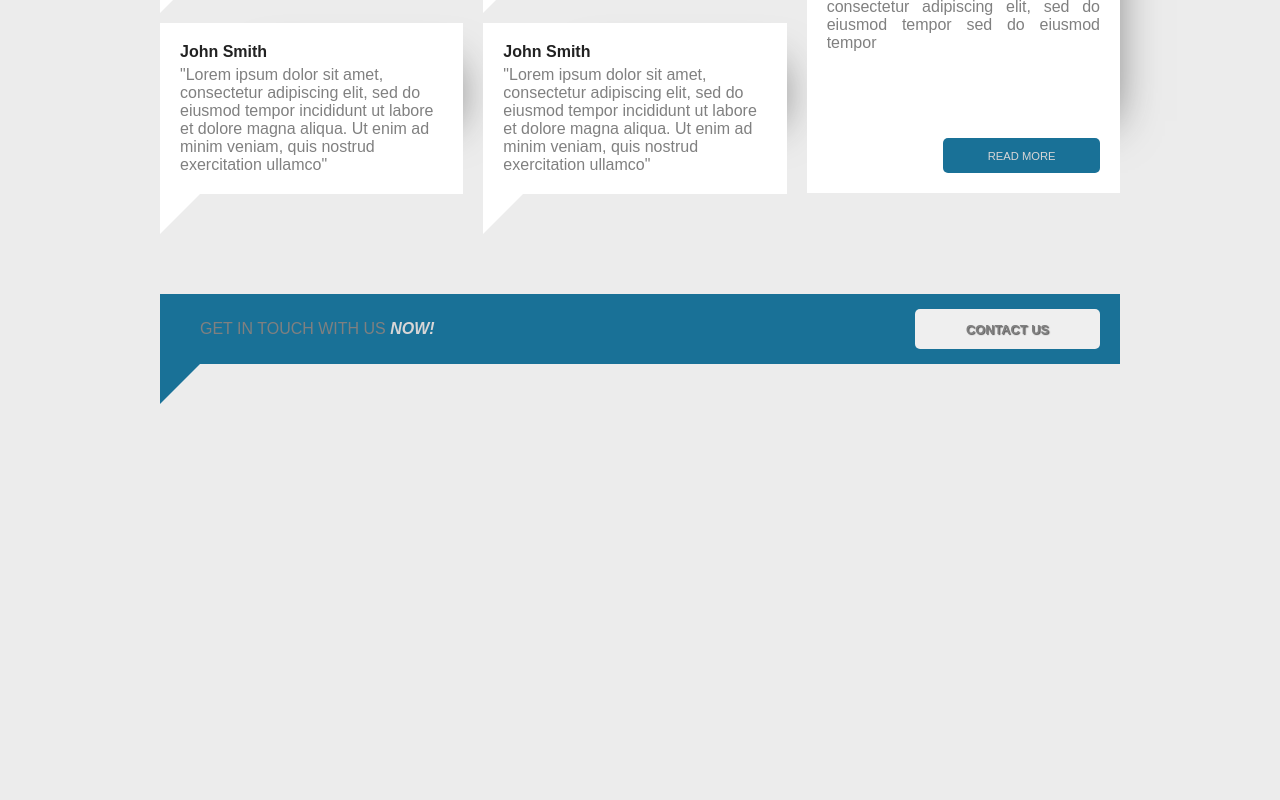
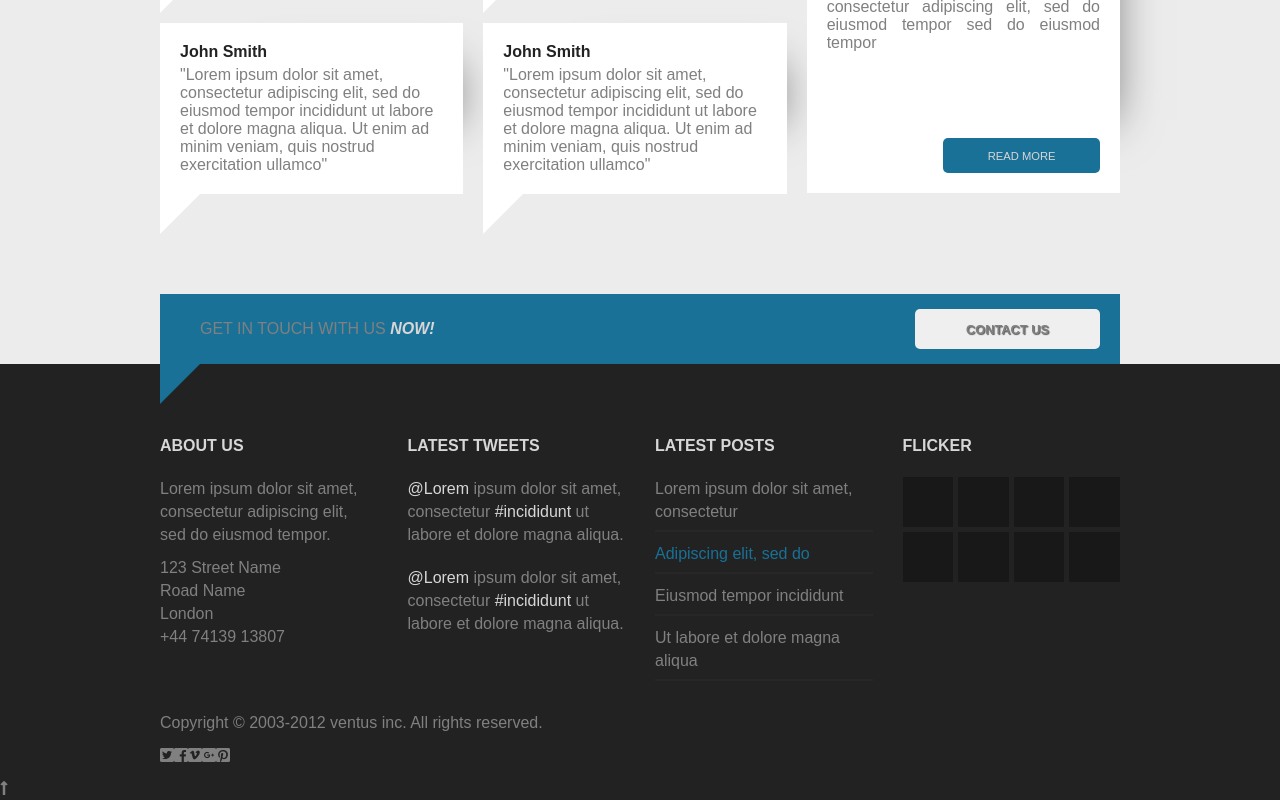
Before and after one commit to Ditiite/react-assignment-1, a React (Create React App) app: page / in a window 1280 px wide. Shown: the part 1533-2333 px from the top of the page. Before the commit the page ends 1957 px from the top, so only its background shows below. Built offline with nearby package versions, Linux system fonts and the light colour scheme.

Commit message:
Footer part with text

```diff
--- a/public/index.html
+++ b/public/index.html
@@ -19,6 +19,8 @@
       work correctly both with client-side routing and a non-root public URL.
       Learn how to configure a non-root public URL by running `npm run build`.
     -->
+    <link rel="stylesheet" href="https://use.fontawesome.com/releases/v5.0.13/css/all.css" integrity="sha384-DNOHZ68U8hZfKXOrtjWvjxusGo9WQnrNx2sqG0tfsghAvtVlRW3tvkXWZh58N9jp"
+      crossorigin="anonymous">
     <title>React App</title>
   </head>
   <body>
--- a/src/App.css
+++ b/src/App.css
@@ -17,6 +17,7 @@ body {
   --text-color-darcer: #222;
   --bolder-text-light-color: rgb(216, 214, 214);
   --blog-box-shadow: 50px -15px 43px -57px rgb(110, 110, 110);
+  --dark-bg: rgb(34, 34, 34);
 }
 
 /* All blue buttons in the app */
--- a/src/App.js
+++ b/src/App.js
@@ -1,10 +1,11 @@
-import React, { Component } from 'react';
-import './App.css';
+import React, { Component } from 'react'
+import './App.css'
 
-import { Header } from './header/Header';
-import { FeatureList } from './features/FeatureList';
-import { Blog } from './blog/blog';
-import { Articles } from './articles/articles';
+import { Header } from './header/Header'
+import { FeatureList } from './features/FeatureList'
+import { Blog } from './blog/blog'
+import { Articles } from './articles/articles'
+import { Footer } from './footer/footer'
 
 
 class App extends Component {
@@ -16,6 +17,7 @@ class App extends Component {
                 <FeatureList />
                 <Blog />
                 <Articles />
+                <Footer />
             </div>
         );
     }
--- a/src/articles/articles.css
+++ b/src/articles/articles.css
@@ -25,4 +25,5 @@
     background: var(--button-bg);
     padding: 10px 0;
     box-shadow: none;
+    margin-bottom: -60px;
 }
--- /dev/null
+++ b/src/footer/footer.css
@@ -0,0 +1,56 @@
+/* Full width footer section */
+footer {
+    background: var(--dark-bg);
+    padding-top: 60px;
+    line-height: 23px;
+}
+/* Footer main grid */
+.footer-section {
+    display: grid;
+    grid-template-columns: repeat(4, 1fr);
+    grid-area:
+        "about tweet posts flicker";
+    grid-gap: 30px;
+}
+
+footer h3 {
+    text-transform: uppercase;
+    color: var(--bolder-text-light-color);
+    padding-bottom: 10px;
+    font-size: 1em;
+}
+
+footer p {
+    padding: 10px 0;
+}
+
+footer ul {
+    list-style: none;
+}
+
+.footer-light-text {
+    color: var(--bolder-text-light-color);
+}
+
+.posts li {
+    border-bottom: 2px solid rgb(39, 39, 39);
+    padding: 10px 0 7px;
+}
+
+.footer-blue-post {
+    color: var(--button-bg);
+}
+
+/*  Small squers in footer under flicker */
+.footer-flicker-grid {
+    margin-top: 10px;
+    display: grid;
+    grid-template-columns: repeat(4, 1fr);
+    grid-template-rows: repeat(2, 50px);
+    grid-gap: 5px;
+}
+
+.footer-flicker-grid div {
+
+    background: rgb(24, 24, 24);
+}
--- /dev/null
+++ b/src/footer/footer.js
@@ -0,0 +1,78 @@
+import React, { Component } from "react"
+import './footer.css'
+
+export class Footer extends Component {
+    render() {
+        return (
+            <footer>
+                <section className="footer-section">
+                    <div className="footer-about">
+                        <h3>About us</h3>
+                        <p>Lorem ipsum dolor sit amet, consectetur adipiscing elit,
+                            sed do eiusmod tempor.</p>
+                        <ul>
+                            <li>123 Street Name</li>
+                            <li>Road Name</li>
+                            <li>London</li>
+                            <li>+44 74139 13807</li>
+                        </ul>
+                    </div>
+                    <div className="footer-tweets">
+                        <h3>Latest tweets</h3>
+                        <p>
+                            <span className="footer-light-text"> @Lorem </span>
+                            ipsum dolor sit amet, consectetur
+                            <span className="footer-light-text"> #incididunt </span>
+                            ut labore et dolore magna aliqua.
+                        </p>
+                        <p>
+                            <span className="footer-light-text"> @Lorem </span>
+                            ipsum dolor sit amet, consectetur
+                            <span className="footer-light-text"> #incididunt </span>
+                            ut labore et dolore magna aliqua.
+                        </p>
+                    </div>
+                    <div className="footer-posts">
+                        <h3>latest posts</h3>
+                        <ul className="posts">
+                            <li>Lorem ipsum dolor sit amet, consectetur</li>
+                            <li className="footer-blue-post">Adipiscing elit, sed do </li>
+                            <li>Eiusmod tempor incididunt</li>
+                            <li>Ut labore et dolore magna aliqua</li>
+                        </ul>
+                    </div>
+                    <div className="footer-flicker">
+                        <h3>Flicker</h3>
+                        <div className="footer-flicker-grid">
+                            <div></div>
+                            <div></div>
+                            <div></div>
+                            <div></div>
+                            <div></div>
+                            <div></div>
+                            <div></div>
+                            <div></div>
+                        </div>
+                    </div>
+                </section>
+                <div>
+                    <section>
+                        <p className="footer-copyright">
+                            Copyright © 2003-2012 ventus inc. All rights reserved.
+                        </p>
+                        <div>
+                            <i class="fab fa-twitter-square"></i>
+                            <i class="fab fa-facebook-square"></i>
+                            <i class="fab fa-vimeo"></i>
+                            <i class="fab fa-google-plus-square"></i>
+                            <i class="fab fa-pinterest-square"></i>
+                        </div>
+                    </section>
+                    <div>
+                        <i class="fas fa-long-arrow-alt-up"></i>
+                    </div>
+                </div>
+            </footer>
+        )
+    }
+}
--- a/src/header/Header.css
+++ b/src/header/Header.css
@@ -1,6 +1,6 @@
 
 header {
-  background: rgb(34, 34, 34);
+  background: var(--dark-bg);
   background: radial-gradient( #4e4e4e 5%, #222, #222);
   color: var(--text-color);
 }
```
